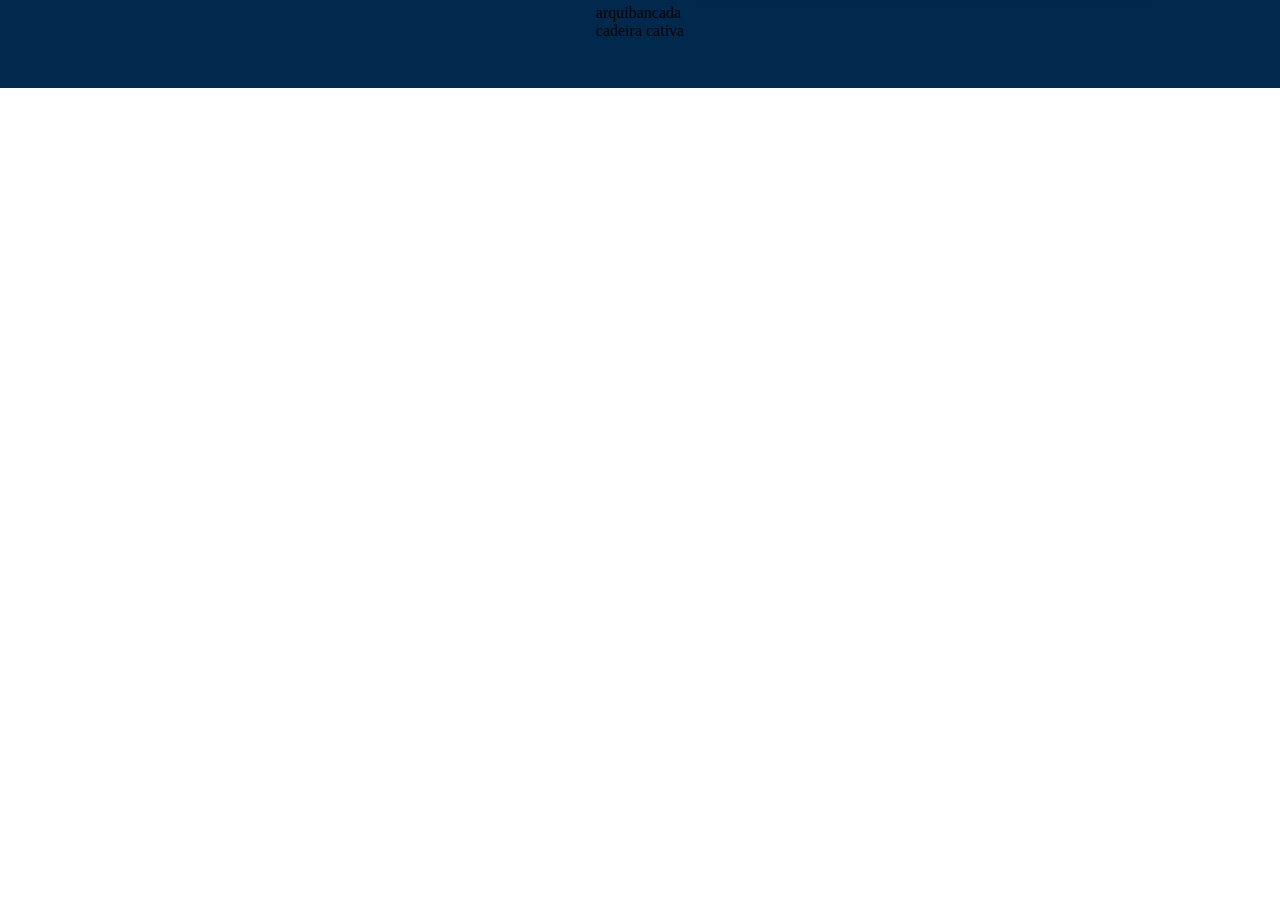
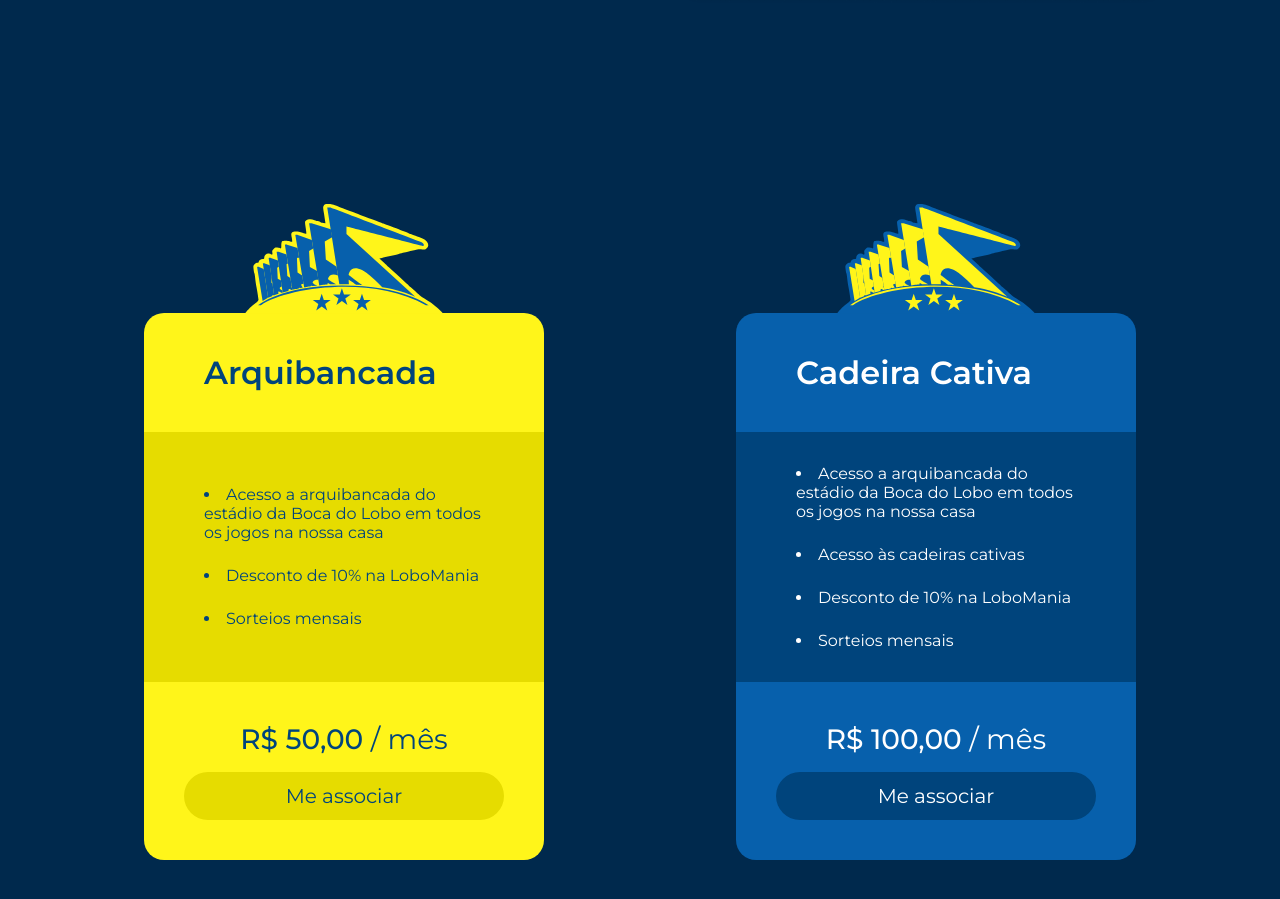
Before and after one commit to thiagonunesbatista/esporte-clube-pelotas, a plain HTML site: page index.html in a window 1280 px wide. Shown: the part 487-1386 px from the top of the page. Before the commit the page ends 800 px from the top, so only its background shows below. Drawn offline with Linux system fonts and the light colour scheme; a web font is replaced by a local one.

Commit message:
feat: add partner stadium card

```diff
--- /dev/null
+++ b/assets/styles/components/card.css
@@ -0,0 +1,105 @@
+.card {
+  background-color: var(--blue-300);
+  border-radius: 20px;
+  color: var(--white);
+  padding: 2.5rem 0;
+  font-family: 'Montserrat', sans-serif;
+}
+
+.card--primary {
+  background-color: var(--primary);
+  color: var(--blue-700);
+}
+
+.card__title {
+  font-size: 2rem;
+  text-transform: capitalize;
+  margin-bottom: 2.5rem;
+  font-weight: 600;
+}
+
+.card__list {
+  background-color: var(--blue-700);
+  min-height: 250px;
+  display: flex;
+  flex-direction: column;
+  justify-content: center;
+}
+
+.card--primary .card__list,
+.card--primary .card__action {
+  background-color: var(--yellow-600);
+}
+
+.card__item {
+  list-style: inside;
+}
+
+.card__item:not(:first-of-type) {
+  margin-top: 1.5rem;
+}
+
+.card__action {
+}
+
+.card__title,
+.card__list {
+  padding-left: 3.75rem;
+  padding-right: 3.75rem;
+}
+
+.card__footer {
+  margin-top: 2.5rem;
+  display: flex;
+  flex-direction: column;
+  align-items: center;
+  gap: 1rem;
+}
+
+.card__footer a {
+  border-radius: 1.5rem;
+  width: 100%;
+  max-width: 320px;
+  height: 48px;
+  color: var(--white);
+  text-decoration: none;
+  display: flex;
+  align-items: center;
+  justify-content: center;
+  font-size: 20px;
+  transition: 0.3s linear all;
+}
+
+.card--primary .card__footer a {
+  color: var(--blue-700);
+}
+
+.card__footer a:hover {
+  color: var(--blue-700);
+  background: #fff;
+}
+
+.card--primary .card__footer a:hover {
+  background: var(--blue-700);
+  color: #fff;
+}
+
+.card__price {
+  font-size: 1.75rem;
+}
+
+.card__price span {
+  font-weight: 500;
+}
+
+.card__action {
+  display: flex;
+  justify-content: center;
+  background-color: var(--blue-700);
+  border-radius: 0.5rem;
+}
+
+.card__stadium {
+  margin: 0 auto -1px;
+  display: block;
+}
--- a/assets/styles/global.css
+++ b/assets/styles/global.css
@@ -1,8 +1,8 @@
 :root {
+  --blue-300: #0760ac;
   --blue-700: #00447c;
   --blue-800: #00294d;
   --primary: #fff51a;
-  --secondary: #0760ac;
   --white: #fff;
   --yellow-600: #e6dc00;
 }
--- a/assets/styles/pages/home.css
+++ b/assets/styles/pages/home.css
@@ -32,8 +32,20 @@
   max-width: 500px;
 }
 
+.partner__cards {
+  display: grid;
+  gap: 12rem;
+  grid-template-columns: repeat(2, minmax(auto, 400px));
+  margin-top: 200px;
+}
+
 @media (max-width: 767px) {
   .partner__motivation {
     flex-direction: column;
   }
+
+  .partner__cards {
+    grid-template-columns: 1fr;
+    gap: 6rem;
+  }
 }
--- a/index.html
+++ b/index.html
@@ -6,7 +6,7 @@
     <link rel="preconnect" href="https://fonts.googleapis.com" />
     <link rel="preconnect" href="https://fonts.gstatic.com" crossorigin />
     <link
-      href="https://fonts.googleapis.com/css2?family=Montserrat:wght@400;600&display=swap"
+      href="https://fonts.googleapis.com/css2?family=Montserrat:wght@400;500;600&display=swap"
       rel="stylesheet"
     />
 
@@ -17,6 +17,7 @@
     <link rel="stylesheet" href="assets/styles/global.css" />
     <link rel="stylesheet" href="assets/styles/reset.css" />
     <link rel="stylesheet" href="assets/styles/pages/home.css" />
+    <link rel="stylesheet" href="assets/styles/components/card.css" />
   </head>
   <body>
     <section class="partner">
@@ -45,9 +46,57 @@
         />
       </div>
 
-      <div>
-        <div>arquibancada</div>
-        <div>cadeira cativa</div>
+      <div class="partner__cards">
+        <div>
+          <img
+            class="card__stadium"
+            src="./assets/images/stadium/estadio-primario.svg"
+            alt="Desenho do Estádio Boca do Lobo"
+          />
+          <div class="card card--primary">
+            <p class="card__title">arquibancada</p>
+
+            <ul class="card__list">
+              <li class="card__item">
+                Acesso a arquibancada do estádio da Boca do Lobo em todos os
+                jogos na nossa casa
+              </li>
+              <li class="card__item">Desconto de 10% na LoboMania</li>
+              <li class="card__item">Sorteios mensais</li>
+            </ul>
+
+            <div class="card__footer">
+              <p class="card__price"><span>R$ 50,00 </span> / mês</p>
+              <a class="card__action" href="#">Me associar</a>
+            </div>
+          </div>
+        </div>
+
+        <div>
+          <img
+            class="card__stadium"
+            src="./assets/images/stadium/estadio.svg"
+            alt="Desenho do Estádio Boca do Lobo"
+          />
+          <div class="card">
+            <p class="card__title">cadeira cativa</p>
+
+            <ul class="card__list">
+              <li class="card__item">
+                Acesso a arquibancada do estádio da Boca do Lobo em todos os
+                jogos na nossa casa
+              </li>
+              <li class="card__item">Acesso às cadeiras cativas</li>
+              <li class="card__item">Desconto de 10% na LoboMania</li>
+              <li class="card__item">Sorteios mensais</li>
+            </ul>
+
+            <div class="card__footer">
+              <p class="card__price"><span>R$ 100,00 </span> / mês</p>
+              <a class="card__action" href="#">Me associar</a>
+            </div>
+          </div>
+        </div>
       </div>
     </section>
   </body>
```
Also changed, not shown: assets/images/stadium/estadio-primario.svg (added), assets/images/stadium/estadio.svg (added).
